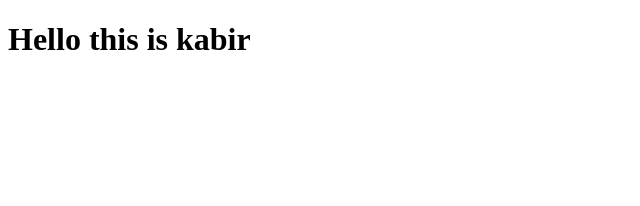
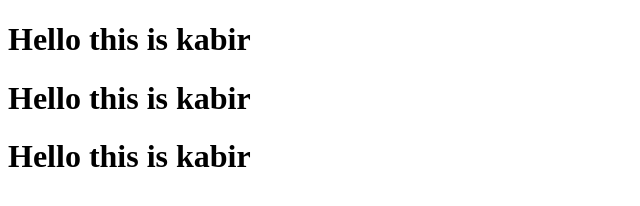
Before and after one commit to ProgrammerShahJalal/team-59-project, a plain HTML site: page testing.html in a window 1280 px wide. Shown: the whole page, without its empty margins (0-640 px from the left). Drawn offline with Linux system fonts and the light colour scheme.

Commit message:
add a line on a testing file

```diff
--- a/testing.html
+++ b/testing.html
@@ -8,5 +8,7 @@
 </head>
 <body>
     <h1>Hello this is kabir</h1>
+    <h1>Hello this is kabir</h1>
+    <h1>Hello this is kabir</h1>
 </body>
 </html>
```
